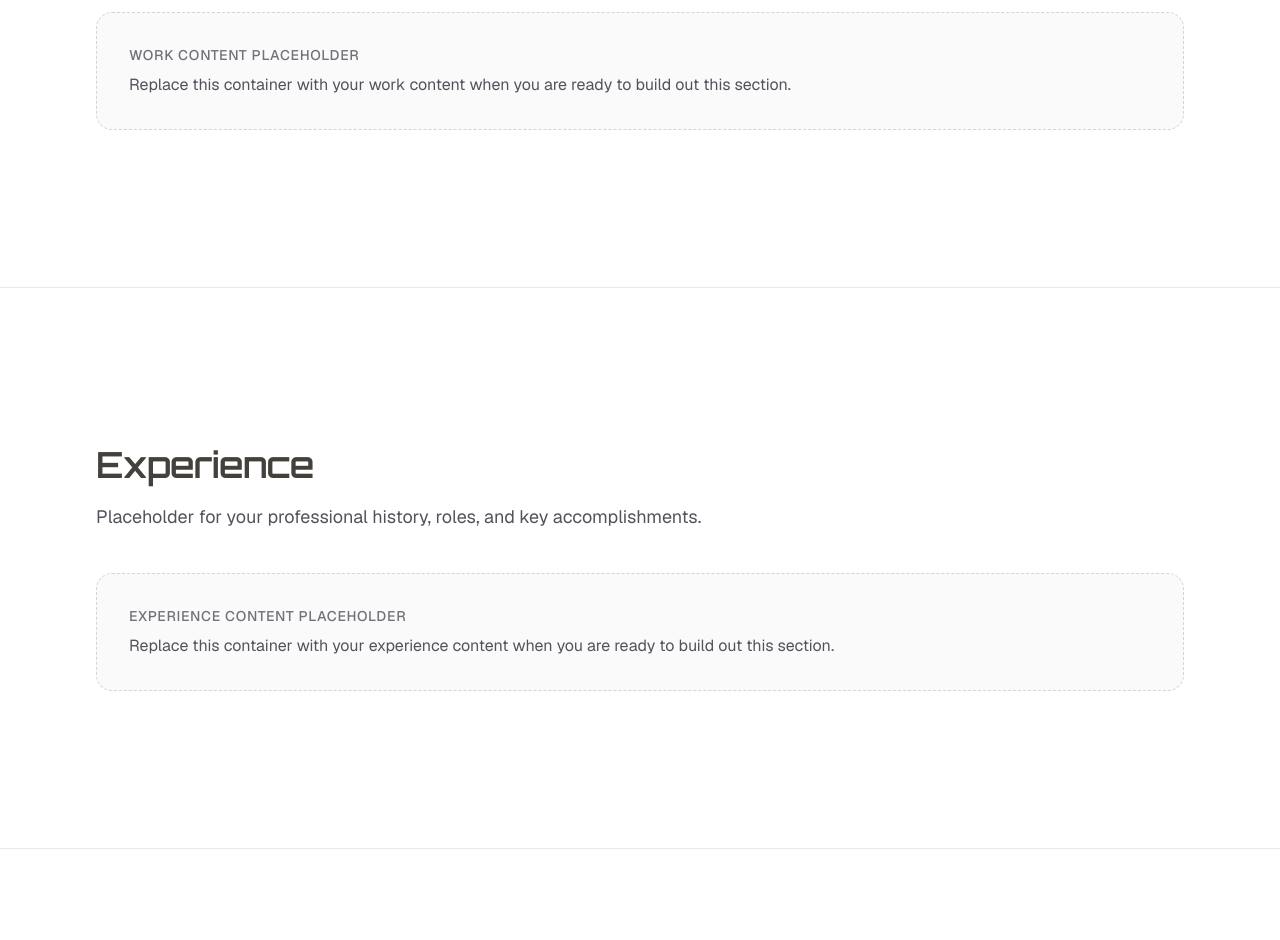
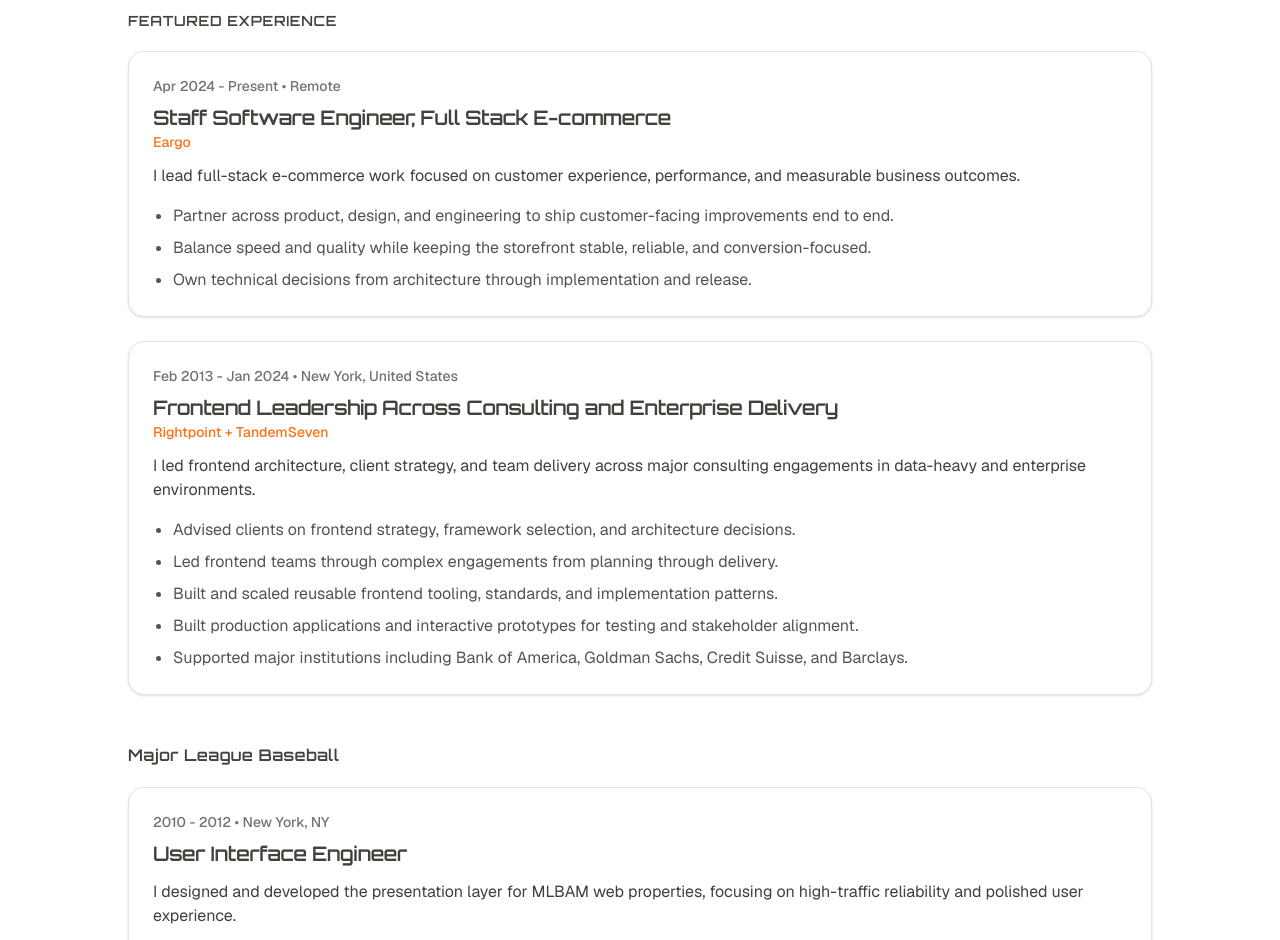
Before and after one commit to gr8fuljoe5/grateful-orange, a Next.js app: page / in a window 1280 px wide. Shown: the part 1860-2800 px from the top of the page. Built offline with nearby package versions, Linux system fonts and the light colour scheme.

Commit message:
Integrate WorkSection into Home page and remove Experience link from TopNav. Update navigation and section rendering accordingly.

```diff
--- a/app/components/TopNav/index.tsx
+++ b/app/components/TopNav/index.tsx
@@ -11,7 +11,6 @@
   { label: "About", href: "#about" },
   { label: "Services", href: "#services" },
   { label: "Work", href: "#work" },
-  { label: "Experience", href: "#experience" },
   { label: "Contact", href: "#contact" },
 ];
 
--- /dev/null
+++ b/app/components/WorkSection/index.tsx
@@ -0,0 +1,126 @@
+import workData from "@/app/content/work.json";
+
+type FeaturedRole = {
+  company: string;
+  role: string;
+  period: string;
+  location: string;
+  summary: string;
+  highlights: string[];
+};
+
+type TimelineRole = {
+  period: string;
+  company: string;
+  role: string;
+  summary: string;
+};
+
+type WorkData = {
+  intro: string;
+  featured: FeaturedRole[];
+  achievements: FeaturedRole[];
+  timeline: TimelineRole[];
+};
+
+const { intro, featured, achievements, timeline } = workData as WorkData;
+
+export default function WorkSection() {
+  return (
+    <div className="mx-auto max-w-5xl">
+      <header>
+        <h2 className="text-3xl font-semibold tracking-tight sm:text-4xl">Work</h2>
+        <p className="mt-5 max-w-3xl text-lg leading-8 text-zinc-600 dark:text-zinc-400">
+          {intro}
+        </p>
+      </header>
+
+      <section aria-labelledby="featured-work-heading" className="mt-12">
+        <h3
+          id="featured-work-heading"
+          className="text-sm font-semibold uppercase tracking-wider text-zinc-500 dark:text-zinc-400"
+        >
+          Featured Experience
+        </h3>
+
+        <div className="mt-5 grid gap-6">
+          {featured.map((item) => (
+            <article
+              key={`${item.company}-${item.period}`}
+              className="rounded-2xl border border-zinc-200 bg-white p-6 shadow-sm dark:border-zinc-800 dark:bg-zinc-900/40"
+            >
+              <p className="text-sm font-medium text-zinc-500 dark:text-zinc-400">
+                {item.period} • {item.location}
+              </p>
+              <h4 className="mt-2 text-xl font-semibold tracking-tight">{item.role}</h4>
+              <p className="text-sm font-medium text-brand-orange">{item.company}</p>
+              <p className="mt-3 text-zinc-700 dark:text-zinc-300">{item.summary}</p>
+
+              <ul className="mt-4 list-disc space-y-2 pl-5 text-zinc-600 dark:text-zinc-400">
+                {item.highlights.map((highlight) => (
+                  <li key={highlight}>{highlight}</li>
+                ))}
+              </ul>
+            </article>
+          ))}
+        </div>
+      </section>
+
+      <section aria-labelledby="achievements-heading" className="mt-12">
+        <h3
+          id="achievements-heading"
+          className="text-base font-semibold tracking-wide text-zinc-600 dark:text-zinc-300"
+        >
+          Major League Baseball
+        </h3>
+
+        <div className="mt-5 grid gap-6">
+          {achievements.map((item) => (
+            <article
+              key={`${item.company}-${item.role}-${item.period}`}
+              className="rounded-2xl border border-zinc-200 bg-white p-6 shadow-sm dark:border-zinc-800 dark:bg-zinc-900/40"
+            >
+              <p className="text-sm font-medium text-zinc-500 dark:text-zinc-400">
+                {item.period} • {item.location}
+              </p>
+              <h4 className="mt-2 text-xl font-semibold tracking-tight">{item.role}</h4>
+              <p className="mt-3 text-zinc-700 dark:text-zinc-300">{item.summary}</p>
+              <ul className="mt-4 list-disc space-y-2 pl-5 text-zinc-600 dark:text-zinc-400">
+                {item.highlights.map((achievement) => (
+                  <li key={achievement}>{achievement}</li>
+                ))}
+              </ul>
+            </article>
+          ))}
+        </div>
+      </section>
+
+      <section aria-labelledby="career-timeline-heading" className="mt-12">
+        <h3
+          id="career-timeline-heading"
+          className="text-sm font-semibold uppercase tracking-wider text-zinc-500 dark:text-zinc-400"
+        >
+          Career Timeline
+        </h3>
+
+        <ol className="mt-5 space-y-4">
+          {timeline.map((item) => (
+            <li
+              key={`${item.company}-${item.role}-${item.period}`}
+              className="rounded-xl border border-zinc-200 bg-zinc-50/80 p-4 dark:border-zinc-800 dark:bg-zinc-900/30"
+            >
+              <p className="text-xs font-semibold uppercase tracking-wide text-zinc-500 dark:text-zinc-400">
+                {item.period}
+              </p>
+              <p className="mt-1 font-medium">
+                {item.role} •{" "}
+                <span className="text-zinc-700 dark:text-zinc-300">{item.company}</span>
+              </p>
+              <p className="mt-1 text-sm text-zinc-600 dark:text-zinc-400">{item.summary}</p>
+            </li>
+          ))}
+        </ol>
+      </section>
+    </div>
+  );
+}
--- /dev/null
+++ b/app/content/work.json
@@ -0,0 +1,95 @@
+{
+  "intro": "I build digital products that connect business goals, user needs, and engineering quality. Over the last 20+ years, I have grown from producer and web developer into a full-stack and frontend architecture leader focused on shipping thoughtful, high-impact software.",
+  "featured": [
+    {
+      "company": "Eargo",
+      "role": "Staff Software Engineer, Full Stack E-commerce",
+      "period": "Apr 2024 - Present",
+      "location": "Remote",
+      "summary": "I lead full-stack e-commerce work focused on customer experience, performance, and measurable business outcomes.",
+      "highlights": [
+        "Partner across product, design, and engineering to ship customer-facing improvements end to end.",
+        "Balance speed and quality while keeping the storefront stable, reliable, and conversion-focused.",
+        "Own technical decisions from architecture through implementation and release."
+      ]
+    },
+    {
+      "company": "Rightpoint + TandemSeven",
+      "role": "Frontend Leadership Across Consulting and Enterprise Delivery",
+      "period": "Feb 2013 - Jan 2024",
+      "location": "New York, United States",
+      "summary": "I led frontend architecture, client strategy, and team delivery across major consulting engagements in data-heavy and enterprise environments.",
+      "highlights": [
+        "Advised clients on frontend strategy, framework selection, and architecture decisions.",
+        "Led frontend teams through complex engagements from planning through delivery.",
+        "Built and scaled reusable frontend tooling, standards, and implementation patterns.",
+        "Built production applications and interactive prototypes for testing and stakeholder alignment.",
+        "Supported major institutions including Bank of America, Goldman Sachs, Credit Suisse, and Barclays."
+      ]
+    }
+  ],
+  "achievements": [
+    {
+      "company": "Major League Baseball",
+      "role": "User Interface Engineer",
+      "period": "2010 - 2012",
+      "location": "New York, NY",
+      "summary": "I designed and developed the presentation layer for MLBAM web properties, focusing on high-traffic reliability and polished user experience.",
+      "highlights": [
+        "Built advanced JavaScript, HTML, and CSS interfaces for MLB and associated properties.",
+        "Implemented UI features that supported large-scale content and traffic demands.",
+        "Delivered front-end integrations across XML/JSON and JSP/JSTL-driven systems."
+      ]
+    },
+    {
+      "company": "Major League Baseball",
+      "role": "Sr. Technical Producer",
+      "period": "2006 - 2010",
+      "location": "New York, NY",
+      "summary": "I managed technical production projects from concept to implementation across MLBAM network features and functionality.",
+      "highlights": [
+        "Collaborated with design, technical, editorial, and marketing teams on cross-functional launches.",
+        "Balanced multiple concurrent initiatives while delivering under strict deadlines.",
+        "Improved production execution through tighter planning and implementation oversight."
+      ]
+    },
+    {
+      "company": "Major League Baseball",
+      "role": "Marketing Producer",
+      "period": "2005 - 2006",
+      "location": "New York, NY",
+      "summary": "I partnered with MLB clubs and internal teams to optimize official team sites and improve digital marketing performance.",
+      "highlights": [
+        "Supported club-focused web strategy and performance improvements.",
+        "Worked directly with teams including the Chicago White Sox and Kansas City Royals.",
+        "Aligned marketing and technical execution to strengthen site outcomes."
+      ]
+    }
+  ],
+  "timeline": [
+    {
+      "period": "2012",
+      "company": "exfm",
+      "role": "Software Developer",
+      "summary": "Built client-side and server-side apps with Node.js and JavaScript while supporting mobile app efforts."
+    },
+    {
+      "period": "2004 - 2005",
+      "company": "Direct Holdings Worldwide",
+      "role": "Senior Producer / Project Manager",
+      "summary": "Led e-commerce process and frontend workflow improvements across design and engineering teams."
+    },
+    {
+      "period": "2003 - 2004",
+      "company": "Slim Fast Foods Company",
+      "role": "International Web Developer",
+      "summary": "Owned development across international and domestic web properties and CMS-integrated experiences."
+    },
+    {
+      "period": "2000 - 2001",
+      "company": "Breakaway Solutions",
+      "role": "Web Developer",
+      "summary": "Delivered corporate web solutions with designers and project managers across client engagements."
+    }
+  ]
+}
--- a/app/page.tsx
+++ b/app/page.tsx
@@ -1,6 +1,7 @@
 import TopNav from "./components/TopNav";
 import AboutSection from "./components/AboutSection";
 import ServicesSection from "./components/ServicesSection";
+import WorkSection from "./components/WorkSection";
 
 const sections = [
   {
@@ -20,12 +21,6 @@
     title: "Work",
     description:
       "Placeholder for featured projects, case studies, and portfolio highlights.",
-  },
-  {
-    id: "experience",
-    title: "Experience",
-    description:
-      "Placeholder for your professional history, roles, and key accomplishments.",
   },
   {
     id: "contact",
@@ -52,6 +47,8 @@
                 <AboutSection />
               ) : section.id === "services" ? (
                 <ServicesSection />
+              ) : section.id === "work" ? (
+                <WorkSection />
               ) : (
                 <>
                   <h2 className="text-3xl font-semibold tracking-tight sm:text-4xl">
```
Also changed, not shown: app/components/WorkSection/README.md (added), 2 other files (tests, documents, lock files or other folders).
